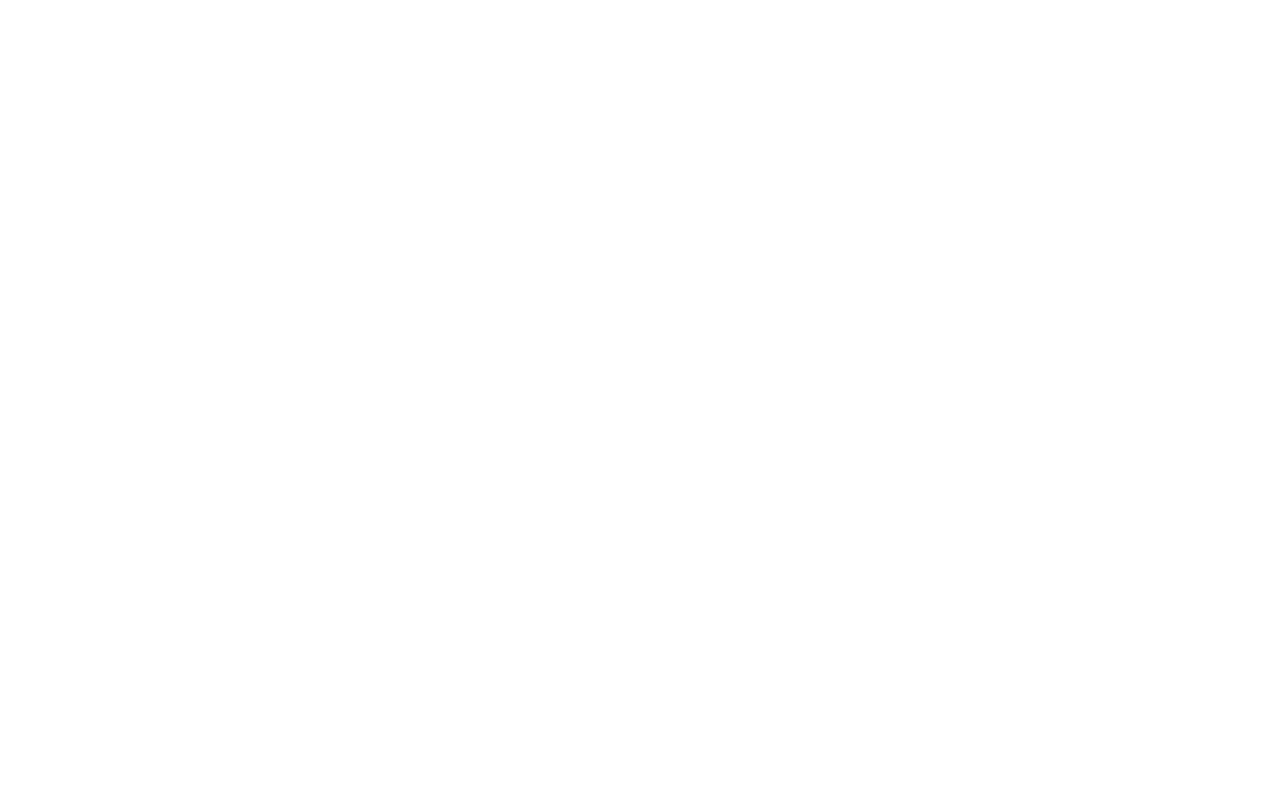
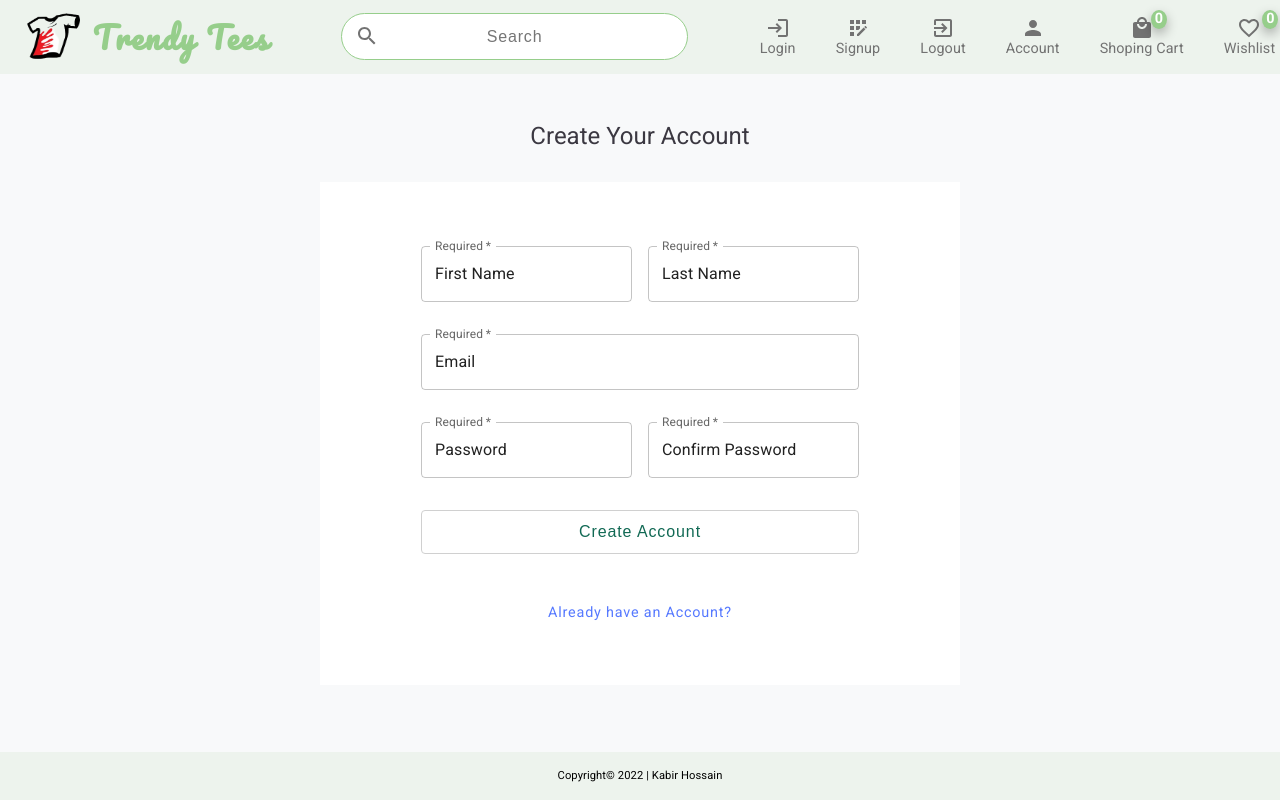
Before and after one commit to kobir1989/client, a React (Create React App) app: page /signup in a window 1280 px wide. Before the commit this address had no page. Built offline with nearby package versions, Linux system fonts and the light colour scheme.

Commit message:
Login and siginup page added

```diff
--- a/src/App.js
+++ b/src/App.js
@@ -1,11 +1,15 @@
 import React from 'react';
 import { Route, Routes } from "react-router-dom";
 import Home from "./pages/Home/Home";
+import Login from './pages/Login/Login';
+import Signup from './pages/Signup/Signup';
 
 const App = () => {
   return (
     <Routes>
       <Route path='/' element={<Home />} />
+      <Route path='/login' element={<Login />} />
+      <Route path='/signup' element={<Signup />} />
     </Routes>
 
   );
--- /dev/null
+++ b/src/components/buttons/Button-main.js
@@ -0,0 +1,14 @@
+import React from 'react';
+import styles from "./styles/Button-main.module.scss"
+
+const ButtonMain = (props) => {
+  return (
+    <div className={styles.button_main}>
+        <button style={{width: `${props.width}`}}>
+        {props.children}
+        </button>
+    </div>
+  )
+}
+
+export default ButtonMain
--- /dev/null
+++ b/src/components/buttons/styles/Button-main.module.scss
@@ -0,0 +1,19 @@
+@import "../../../../styles/colors.module.scss";
+.button_main {
+  button {
+    border: 1px solid $gray;
+    height: 2.8rem;
+    border-radius: 4px;
+    background-color: unset;
+    color: $green_dark;
+    font-size: 1rem;
+    letter-spacing: 0.9px;
+    cursor: pointer;
+    &:hover {
+      background-color: $green_main;
+      border: none;
+      color: $white;
+      box-shadow: 0 4px 16px rgba(0, 0, 0, 0.2);
+    }
+  }
+}
--- /dev/null
+++ b/src/components/footer/Footer.js
@@ -0,0 +1,23 @@
+import React from 'react';
+import { Typography, Box } from '@mui/material';
+
+const Footer = () => {
+  return (
+    <Box sx={
+      {
+        background: "#edf3ed",
+        height: "3rem",
+        display: "flex",
+        alignItems: "center",
+        justifyContent: "center",
+        position:"absolute",
+        bottom: "0",
+        width:"100%"
+      }
+    }>
+      <Typography variant='h4' sx={{ fontSize: ".7rem" }}>Copyright&copy; 2022 | Kabir Hossain</Typography>
+    </Box>
+  )
+}
+
+export default Footer
--- /dev/null
+++ b/src/components/pageLayout/PageLayout.js
@@ -0,0 +1,17 @@
+import React from 'react';
+import Navbar from "../navbar/Navbar";
+import Footer from "../footer/Footer";
+import styles from "./PageLayout.module.scss"
+const PageLayout = (props) => {
+    return (
+        <>
+            <Navbar />
+            <main className={styles.main_container}>
+                {props.children}
+            </main>
+            <Footer />
+        </>
+    )
+}
+
+export default PageLayout
--- /dev/null
+++ b/src/components/pageLayout/PageLayout.module.scss
@@ -0,0 +1,6 @@
+@import "../../../styles/colors.module.scss";
+.main_container {
+  max-width: 1500px;
+  margin: auto;
+  padding: 2rem 0;
+}
--- a/src/index.scss
+++ b/src/index.scss
@@ -1,9 +1,38 @@
 @import url('https://fonts.googleapis.com/css2?family=Pacifico&family=Roboto:ital,wght@0,100;0,400;0,500;0,700;1,300&display=swap');
+@import "../styles/colors.module.scss";
+@import "../styles/mixins.module.scss";
 body {
   margin: 0;
   padding: 0;
   box-sizing: border-box;
   font-family: 'Roboto', sans-serif;
+  background-color:#f8f9fa;
+}
+a{
+  text-decoration: unset;
+  color: $blue;
+  font-size: .9rem;
+  letter-spacing: 0.8px;
+  &:hover{
+    color: $light_red;
+  }
+}
+.form_wrapper {
+  width: 40%;
+  margin: auto;
+  @include flex-col-center;
+  background-color: $white;
+  padding: 4rem;
+}
+.heading{
+  font-size: 1.5rem;
+  margin-bottom: 2rem;
+  color: $black_deep !important;
+  text-align: center;
+  font-weight: 400;
+}
+.login_link{
+  margin-top: 3rem;
 }
 
 /* font-family: 'Pacifico', cursive;
--- a/src/pages/Home/Home.js
+++ b/src/pages/Home/Home.js
@@ -1,12 +1,12 @@
 import * as React from 'react';
-import Navbar from '../../components/navbar/Navbar';
+import PageLayout from "../../components/pageLayout/PageLayout"
 
 
 const Home = () => {
   return (
-    <div>
-      <Navbar />
-    </div>
+   <PageLayout>
+    <div>hdhdfd</div>
+   </PageLayout>
   )
 }
 
--- a/src/pages/Login/Login.js
+++ b/src/pages/Login/Login.js
@@ -0,0 +1,53 @@
+import * as React from 'react';
+import PageLayout from '../../components/pageLayout/PageLayout';
+import ButtonMain from '../../components/buttons/Button-main';
+import { Box, TextField } from '@mui/material';
+import { Link } from "react-router-dom";
+
+const Login = () => {
+    return (
+        <PageLayout>
+            <h1 className="heading">Login to your Account</h1>
+            <div className="form_wrapper">
+                <Box
+                    component="form"
+                    sx={{
+                        "& .MuiTextField-root": { mb: 4, width: "25rem" },
+                    }}
+                >
+                    <div>
+                        <TextField
+                            required
+
+                            //   error={isError ? true : false}
+                            //   onChange={(e) => {
+                            //     setEmail(e.target.value);
+                            //   }}
+                            label="Email"
+                            type="email"
+                        //   value={email}
+                        //   helperText={isError}
+                        />
+                    </div>
+                    <div>
+                        <TextField
+                            required
+                            //   error={isError ? true : false}
+                            //   helperText={isError}
+                            //   onChange={(e) => {
+                            //     setPassword(e.target.value);
+                            //   }}
+                            //   value={password}
+                            type="password"
+                            label="Password"
+                        />
+                    </div>
+                    <ButtonMain width={"100%"}>Login</ButtonMain>
+                </Box>
+                <div className="login_link"><Link to="/signup">Don't have an Account?</Link></div>
+            </div>
+        </PageLayout>
+    )
+}
+
+export default Login
--- a/src/pages/Signup/Signup.js
+++ b/src/pages/Signup/Signup.js
@@ -0,0 +1,66 @@
+import PageLayout from '../../components/pageLayout/PageLayout';
+import * as React from 'react';
+import { Box, TextField } from '@mui/material';
+import ButtonMain from "../../components/buttons/Button-main";
+import { Link } from "react-router-dom";
+
+const Signup = () => {
+  return (
+    <PageLayout>
+      <h1 className="heading"> Create Your Account</h1>
+      <div className="form_wrapper">
+        <Box
+          component="form"
+          sx={{
+            '& .MuiTextField-root': { mb: 4 },
+            '& .MuiTextField-root:not(:last-child)': { mr: 2 },
+          }}
+          autoComplete="off"
+        >
+          <div>
+            <TextField
+              required
+              id="outlined-required"
+              label="Required"
+              defaultValue="First Name"
+            />
+            <TextField
+              required
+              id="outlined-required"
+              label="Required"
+              defaultValue="Last Name"
+            />
+          </div>
+          <div>
+            <TextField
+              required
+              id="outlined-required"
+              label="Required"
+              defaultValue="Email"
+              fullWidth="true"
+            />
+          </div>
+          <div>
+            <TextField
+              required
+              id="outlined-required"
+              label="Required"
+              defaultValue="Password"
+            />
+            <TextField
+              required
+              id="outlined-required"
+              label="Required"
+              defaultValue="Confirm Password"
+            />
+          </div>
+          <ButtonMain width={"100%"}>Create Account</ButtonMain>
+        </Box>
+        <div className="login_link"><Link to="/login">Already have an Account?</Link></div>
+      </div>
+
+    </PageLayout>
+  )
+}
+
+export default Signup
```
Also changed, not shown: src/components/Footer.js (deleted).
